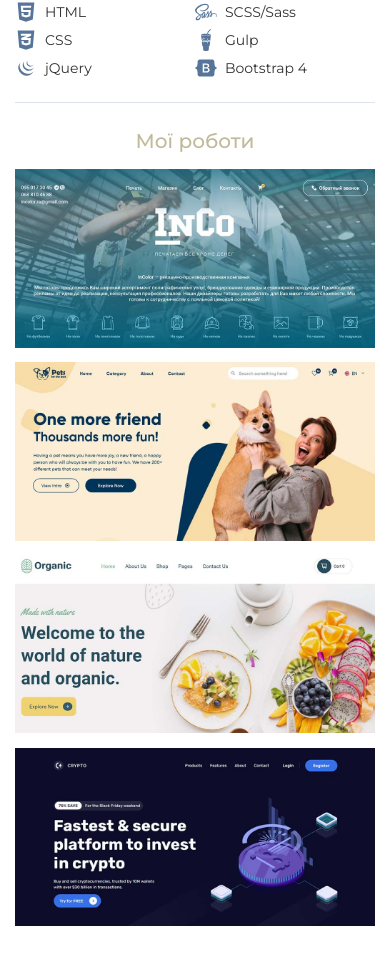
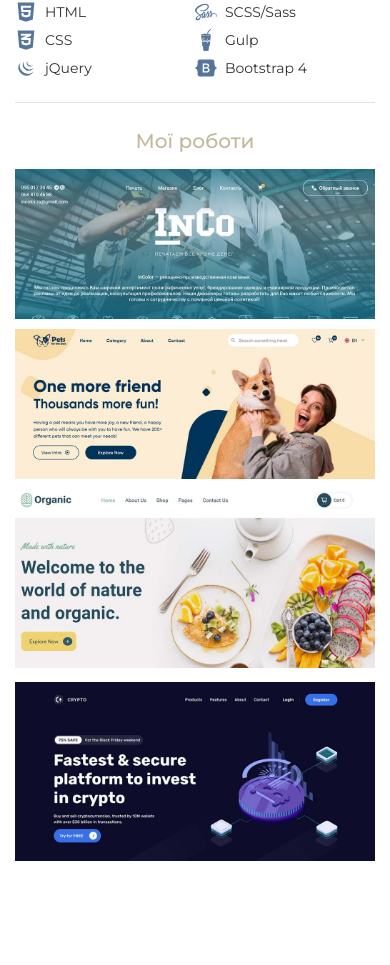
Before and after one commit to webLashchuk/cv, a plain HTML site: page index.html in a window 390 px wide. Shown: the part 884-1849 px from the top of the page. After the commit the page ends 1799 px from the top, so only its background shows below. Drawn offline with Linux system fonts and the light colour scheme.

Commit message:
fixed portfolio

```diff
--- a/css/style.css
+++ b/css/style.css
@@ -335,6 +335,7 @@ body {
     display: grid;
     -ms-grid-columns: 1fr 10px 1fr;
     grid-template-columns: repeat(2, 1fr);
+    grid-template-rows: repeat(2, 180px);
     grid-gap: 10px;
 }
 
@@ -344,6 +345,7 @@ body {
 
 .portfolio__link {
     display: inline-block;
+    overflow: hidden;
     -webkit-transition: -webkit-transform .3s;
     transition: -webkit-transform .3s;
     -o-transition: transform .3s;
@@ -355,6 +357,10 @@ body {
     -webkit-transform: scale(1.05);
     -ms-transform: scale(1.05);
     transform: scale(1.05);
+}
+
+.portfolio__img {
+    object-fit: cover;
 }
 
 @media (max-width: 768px) {
@@ -390,6 +396,16 @@ body {
         font-size: 16px;
         margin-bottom: 5px;
     }
+
+    .portfolio__list {
+        grid-template-rows: repeat(2, 150px);
+        -ms-grid-rows: repeat(2, 150px);
+    }
+
+    .portfolio__img {
+        object-fit: cover;
+        height: fit-content;
+    }
 }
 
 @media (max-width: 576px) {
@@ -416,6 +432,8 @@ body {
     .contacts {
         -ms-grid-columns: 1fr;
         grid-template-columns: 1fr;
+        -ms-grid-rows: 1fr;
+        grid-template-rows: 1fr;
     }
 
     .contacts__links {
@@ -439,5 +457,6 @@ body {
     .portfolio__list {
         -ms-grid-columns: 1fr;
         grid-template-columns: 1fr;
+        justify-items: center;
     }
 }
--- a/index.html
+++ b/index.html
@@ -132,24 +132,24 @@
                 <ul class="portfolio__list">
                     <li class="portfolio__item">
                         <a class="portfolio__link" href="https://weblashchuk.github.io/inco-main/" target="_blank">
-                            <img class="portfolio__img" src="images/portfolio/inco.jpg"
+                            <img class="portfolio__img" width="380" height="190" src="images/portfolio/inco.jpg"
                                 alt="Зображення вебсайту incolor">
                         </a>
                     </li>
                     <li class="portfolio__item">
                         <a class="portfolio__link" href="https://weblashchuk.github.io/pets-main/" target="_blank">
-                            <img class="portfolio__img" src="images/portfolio/pets.jpg" alt="Зображення вебсайту pets">
+                            <img class="portfolio__img" width="380" height="190" src="images/portfolio/pets.jpg" alt="Зображення вебсайту pets">
                         </a>
                     </li>
                     <li class="portfolio__item">
                         <a class="portfolio__link" href="https://weblashchuk.github.io/organic/" target="_blank">
-                            <img class="portfolio__img" src="images/portfolio/organic.jpg"
+                            <img class="portfolio__img" width="380" height="190" src="images/portfolio/organic.jpg"
                                 alt="Зображення вебсайту organic">
                         </a>
                     </li>
                     <li class="portfolio__item">
                         <a class="portfolio__link" href="https://weblashchuk.github.io/crypto/" target="_blank">
-                            <img class="portfolio__img" src="images/portfolio/crypto.jpg"
+                            <img class="portfolio__img" width="380" height="190" src="images/portfolio/crypto.jpg"
                                 alt="Зображення вебсайту crypto">
                         </a>
                     </li>
```
Lines whose indentation alone changed are shown as unchanged.
